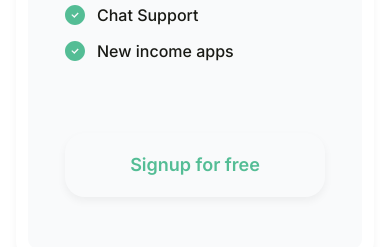
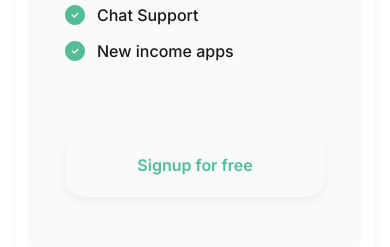
Before and after one commit to Phumnanya/biccas, a Next.js app: page / in a window 390 px wide. Shown: the part 4320-4567 px from the top of the page. Built offline with nearby package versions, Linux system fonts and the light colour scheme.

Commit message:
Update planbtn.tsx

```diff
--- a/app/props/planbtn.tsx
+++ b/app/props/planbtn.tsx
@@ -5,7 +5,7 @@ type props = {
 export default function Planbutton({prop : prop}: props) {
     return(
         <button type="button" className="w-[260px] h-16 rounded-[20px] text-biccas
-        shadow-[0px_4px_9px_0px_rgba(0,0,0,0.05)] font-semibold text-lg text-center">
+        shadow-[0px_4px_9px_0px_rgba(0,0,0,0.05)] font-semibold md:text-lg text-center">
             {prop}
         </button>
     )
```
